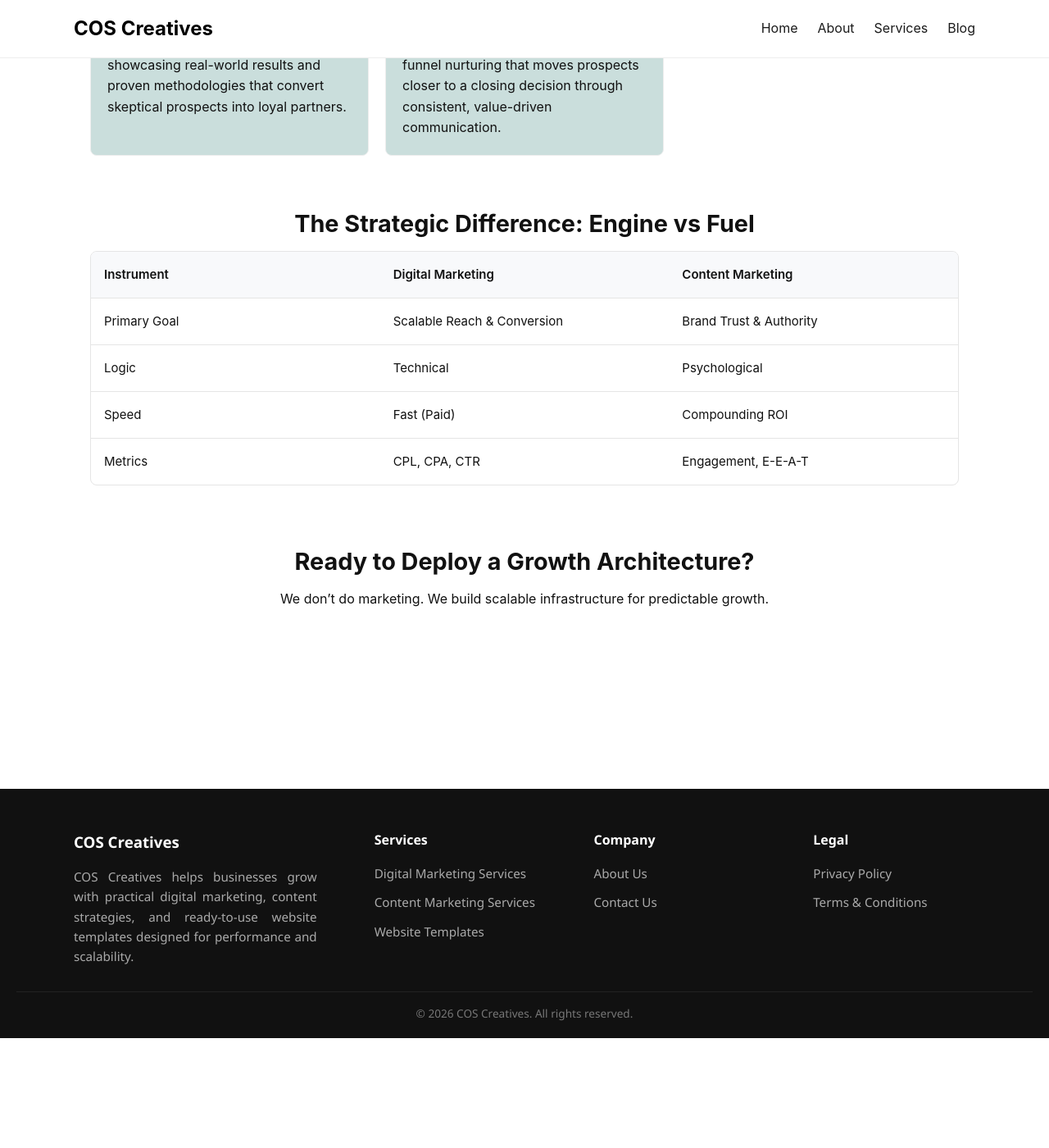
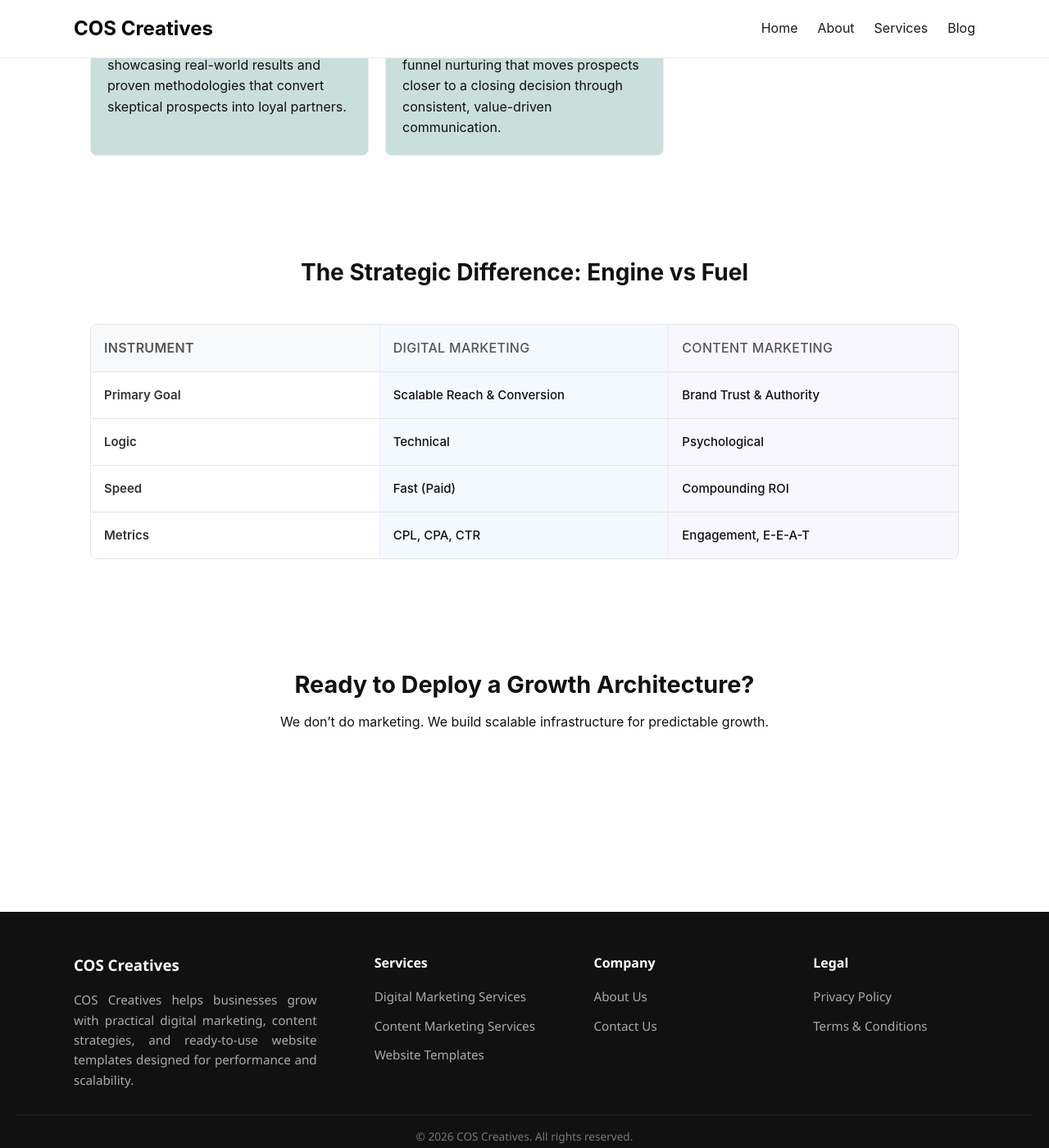
Before and after one commit to coscreativez-main/website, a Jekyll site: the page built from services.html, in a window 1280 px wide and 1400 px high, scrolled down 2880 px. Shown: the whole window at 82% size. Built offline with Jekyll 4.4.1, drawn with Linux system fonts in a browser that asks for light colours; before the commit the page ends 4146 px from its top, so only the background shows below that.

Commit message:
Update style.css

```diff
--- a/assets/css/style.css
+++ b/assets/css/style.css
@@ -1509,6 +1509,62 @@ article img {
 }
 
 /* Comparison Table */
+
+/* Add breathing space */
+.comparison {
+  padding: 60px 0;
+}
+
+/* Improve heading presence */
+.comparison h2 {
+  text-align: center;
+  margin-bottom: 40px;
+  font-size: 28px;
+}
+
+/* Row hover effect (subtle interaction) */
+.comparison .row {
+  transition: all 0.25s ease;
+}
+
+.comparison .row:hover {
+  background: #f9fbff;
+}
+
+/* Emphasize Digital Marketing column */
+.comparison .row div:nth-child(2) {
+  background: #f4f8ff;
+  font-weight: 500;
+}
+
+/* Highlight Content Marketing as “strategic depth” */
+.comparison .row div:nth-child(3) {
+  background: #f8f6ff;
+  font-weight: 500;
+}
+
+/* Make first column labels stronger */
+.comparison .row div:first-child {
+  font-weight: 600;
+  color: #333;
+}
+
+/* Header styling upgrade */
+.comparison .row.head div {
+  font-size: 16px;
+  letter-spacing: 0.3px;
+  text-transform: uppercase;
+  color: #555;
+}
+
+/* Add slight column separation */
+.comparison .row div {
+  border-right: 1px solid #eee;
+}
+
+.comparison .row div:last-child {
+  border-right: none;
+}
 /* Base Table Styling (keep your design intact) */
 .comparison .table {
   width: 100%;
```
